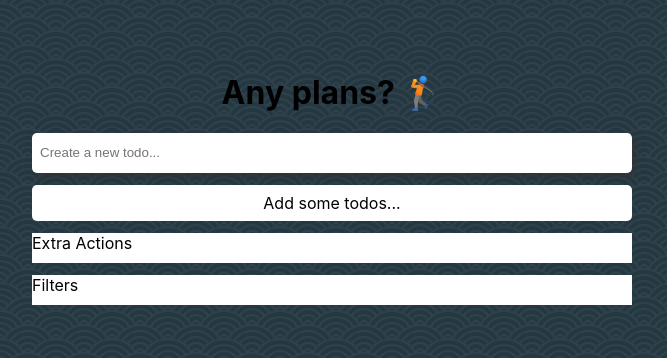
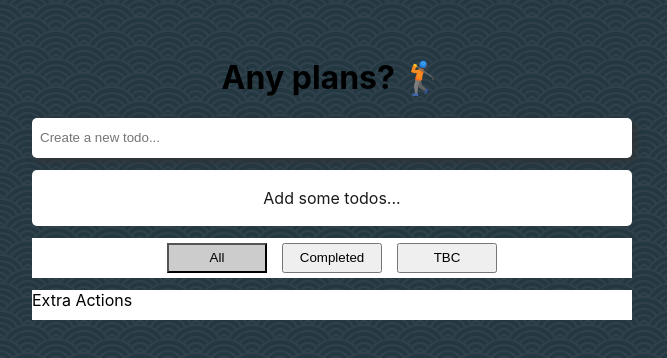
Before and after one commit to FluroAsh/redux-todo-app, a Next.js app: page / in a window 1280 px wide. Shown: the part 222-580 px from the top of the page, without its empty margins (308-975 px from the left). Built offline with nearby package versions, Linux system fonts and the light colour scheme.

Commit message:
feature: refactors todos component & adds TodoList w/ filtering

```diff
--- a/components/Todo.tsx
+++ b/components/Todo.tsx
@@ -5,7 +5,7 @@ import { useDispatch } from 'react-redux'
 import type { TodoProps, TodoStatus } from '../lib/types'
 import { AiOutlineClose } from 'react-icons/ai'
 import { deleteTodo, toggleTodo } from '../lib/slices/todoSlice'
-import { COMPLETED } from '../constants'
+import { COMPLETED, TBC } from '../constants'
 
 const TodoContainer = (status: TodoStatus) => css`
   color: black;
@@ -71,7 +71,7 @@ const TodoLabel = css`
 `
 
 export const Todo: React.FC<TodoProps> = ({ id, todo, status }) => {
-  const [checked, setChecked] = useState<boolean>(false)
+  const [checked, setChecked] = useState<boolean>(status === COMPLETED)
   const dispatch = useDispatch()
 
   const handleCheckboxChange = () => {
--- /dev/null
+++ b/components/TodoFilter.tsx
@@ -0,0 +1,51 @@
+import React from 'react'
+import { css } from '@emotion/react'
+import { useSelector } from 'react-redux'
+import { RootState } from '../lib/store'
+import { ALL, COMPLETED, TBC } from '../constants'
+import { TodoStatus } from '../lib/types'
+
+const TodoFilterContainer = css`
+  display: flex;
+  justify-content: center;
+  gap: 15px;
+  width: 600px;
+  padding: 5px;
+  background: #fff;
+  margin-top: 12px;
+  color: #000;
+
+  > button {
+    height: 30px;
+    min-width: 100px;
+  }
+`
+
+const FilterButton = (active: boolean) => css`
+  height: 30px;
+  min-width: 100px;
+  color: ${active && '#000'};
+  background-color: ${active && 'hsl(0, 0%, 80%)'};
+`
+
+export const TodoFilter = ({
+  filter,
+  setFilter
+}: {
+  filter: TodoStatus
+  setFilter: (status: TodoStatus) => void
+}) => {
+  return (
+    <div css={TodoFilterContainer}>
+      {[ALL, COMPLETED, TBC].map((status: any) => (
+        <button
+          key={status}
+          onClick={() => setFilter(status)}
+          css={FilterButton(filter === status)}
+        >
+          {status}
+        </button>
+      ))}
+    </div>
+  )
+}
--- /dev/null
+++ b/components/TodoList.tsx
@@ -0,0 +1,71 @@
+import { useEffect, useState } from 'react'
+import { useDispatch, useSelector } from 'react-redux'
+import { css } from '@emotion/react'
+
+import type { RootState } from '../lib/store'
+import type { TodoProps, TodoStatus } from '../lib/types'
+import { ALL } from '../constants'
+
+import { Todo } from './Todo'
+import { TodoFilter } from './TodoFilter'
+import { initializeTodos } from '../lib/slices/todoSlice'
+
+const TodosContainer = css`
+  > div:first-of-type {
+    border-top-left-radius: 5px;
+    border-top-right-radius: 5px;
+  }
+
+  > div:not(:first-of-type) {
+    margin-top: 3px;
+  }
+
+  > div:last-of-type {
+    border-bottom-left-radius: 5px;
+    border-bottom-right-radius: 5px;
+  }
+`
+
+const NoTodosContainer = css`
+  border-radius: 5px;
+  background: hsl(0, 0%, 100%);
+  color: hsl(0, 0%, 10%);
+  padding: 18px 0;
+  text-align: center;
+`
+
+const NoTodosMessage = ({ filter }: { filter: TodoStatus }) => {
+  if (filter === ALL) {
+    return <div css={NoTodosContainer}>Add some todos...</div>
+  } else {
+    return <div css={NoTodosContainer}>No todos found...</div>
+  }
+}
+
+export default function TodoList() {
+  const todos = useSelector((state: RootState) => state.todoSlice.todos)
+
+  const [filter, setFilter] = useState<TodoStatus>(ALL)
+  const filteredTodos =
+    filter === ALL ? todos : todos.filter((todo) => todo.status === filter)
+
+  const noTodos = !todos.length || !filteredTodos.length
+  const dispatch = useDispatch()
+
+  useEffect(() => {
+    dispatch(initializeTodos())
+    // eslint-disable-next-line react-hooks/exhaustive-deps
+  }, [])
+
+  return (
+    <>
+      <div css={TodosContainer}>
+        {filteredTodos?.map(({ id, todo, status }: TodoProps) => (
+          <Todo key={id} id={id} todo={todo} status={status} />
+        ))}
+      </div>
+      {noTodos && <NoTodosMessage filter={filter} />}
+      <TodoFilter filter={filter} setFilter={setFilter} />
+    </>
+  )
+}
--- a/components/Todos.tsx
+++ /dev/null
@@ -1,54 +0,0 @@
-import { Todo } from './Todo'
-import { css } from '@emotion/react'
-import type { TodosData, TodoProps } from '../lib/types'
-import { useDispatch, useSelector } from 'react-redux'
-import { RootState } from '../lib/store'
-import { initializeTodos } from '../lib/slices/todoSlice'
-import { useEffect } from 'react'
-
-const todosContainer = css`
-  div:first-of-type {
-    border-top-left-radius: 5px;
-    border-top-right-radius: 5px;
-  }
-
-  div:last-child {
-    border-bottom-left-radius: 5px;
-    border-bottom-right-radius: 5px;
-  }
-
-  > div:not(:first-of-type) {
-    margin-top: 3px;
-  }
-`
-
-const addTodos = css`
-  border-radius: 5px;
-  background: hsl(0, 0%, 100%);
-  color: hsl(0, 0%, 0%);
-  padding: 8px;
-  text-align: center;
-`
-
-export const Todos = () => {
-  const { todos } = useSelector((state: RootState) => state.todoSlice)
-
-  const dispatch = useDispatch()
-
-  useEffect(() => {
-    dispatch(initializeTodos())
-    // eslint-disable-next-line react-hooks/exhaustive-deps
-  }, [])
-
-  if (!todos.length) {
-    return <div css={addTodos}>Add some todos...</div>
-  }
-
-  return (
-    <div css={todosContainer}>
-      {todos?.map(({ id, todo, status }: TodoProps) => (
-        <Todo key={id} id={id} todo={todo} status={status} />
-      ))}
-    </div>
-  )
-}
--- a/constants.ts
+++ b/constants.ts
@@ -1,2 +1,3 @@
 export const TBC = 'TBC'
 export const COMPLETED = 'Completed'
+export const ALL = 'All'
--- a/lib/slices/todoSlice.ts
+++ b/lib/slices/todoSlice.ts
@@ -103,9 +103,6 @@ const todoSlice = createSlice({
           console.error(error.message)
         }
       }
-    },
-    filterTodos: (state, action) => {
-      // get todos by status (filter) -> todo.status === (status)
     }
   }
 })
@@ -115,7 +112,6 @@ export const {
   createTodo,
   toggleTodo,
   updateTodo,
-  deleteTodo,
-  filterTodos
+  deleteTodo
 } = todoSlice.actions
 export default todoSlice.reducer
--- a/lib/types.ts
+++ b/lib/types.ts
@@ -1,3 +1,3 @@
-export type TodoStatus = 'Completed' | 'TBC'
+export type TodoStatus = 'Completed' | 'TBC' | 'All'
 export type TodoProps = { id: string; todo: string; status: TodoStatus }
 export type TodosData = TodoProps[]
--- a/pages/index.tsx
+++ b/pages/index.tsx
@@ -4,8 +4,8 @@ import { css } from '@emotion/react'
 
 import { Suspense } from 'react'
 
-import { Todos } from '../components/Todos'
 import { TodoField } from '../components/TodoField'
+import TodoList from '../components/TodoList'
 
 const pageContainer = css`
   background-color: hsl(200, 30%, 20%);
@@ -37,7 +37,7 @@ const Home: NextPage = () => {
 
         <div css={todosContainer}>
           <TodoField />
-          <Todos />
+          <TodoList />
           <div
             style={{
               width: 600,
@@ -49,17 +49,6 @@ const Home: NextPage = () => {
           >
             Extra Actions
           </div>
-          <div
-            style={{
-              width: 600,
-              height: 30,
-              background: '#fff',
-              marginTop: 12,
-              color: '#000'
-            }}
-          >
-            Filters
-          </div>
         </div>
       </main>
     </div>
```
